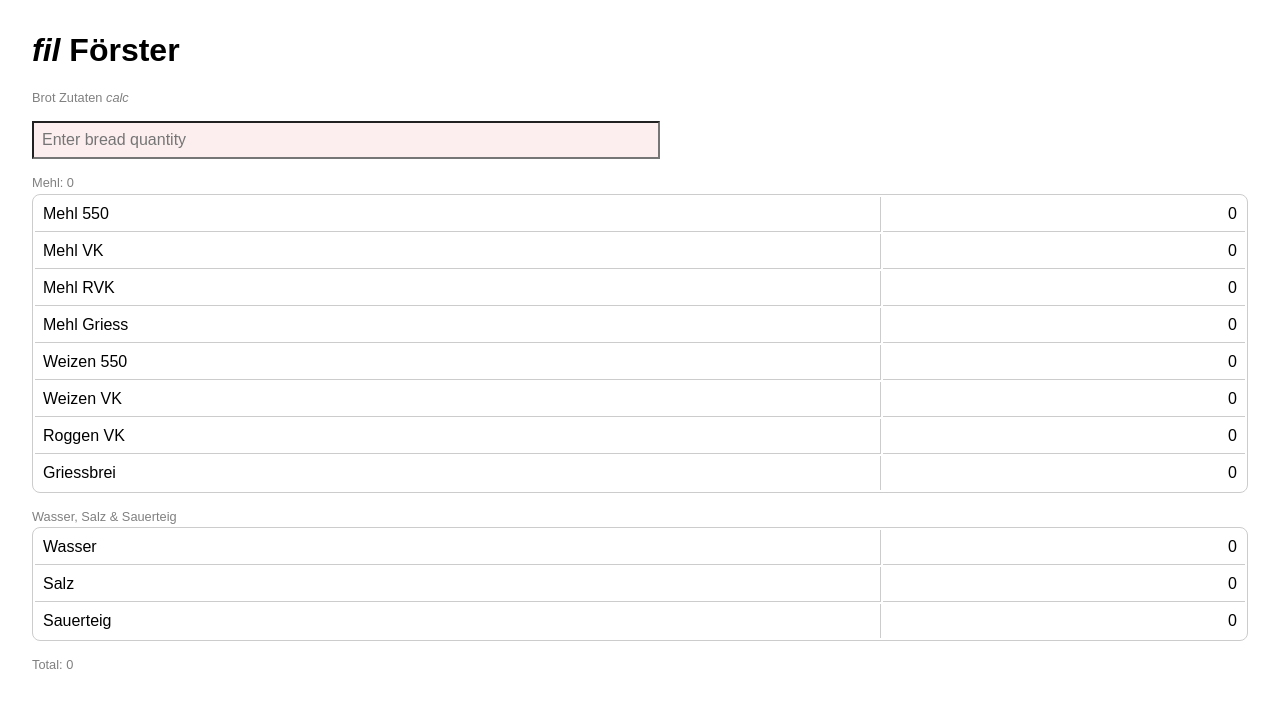
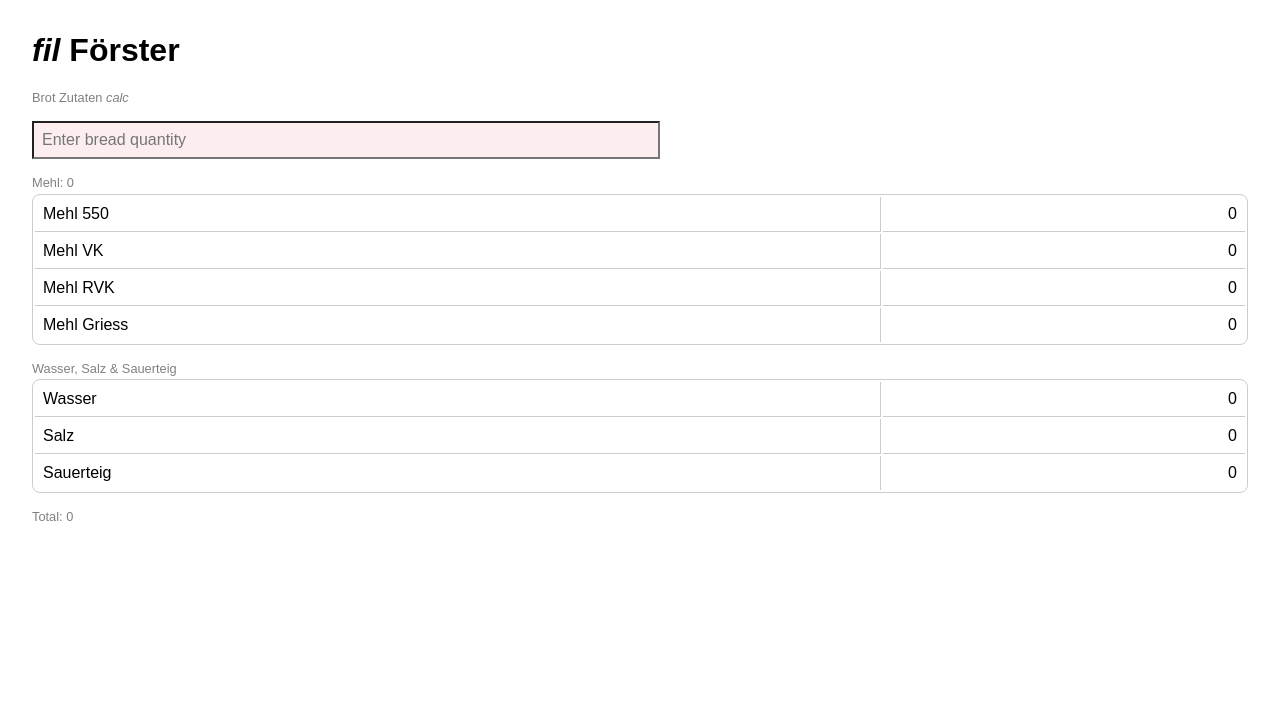
Before and after one commit to werderame/werderame.github.io, a Jekyll site: the page recipes_calc/bread_fil.html, which Jekyll copies as it is, in a window 1280 px wide. Shown: the top 708 px of the page. Built offline with Jekyll 4.4.1, drawn with Linux system fonts in a browser that asks for light colours.

Commit message:
wrong commit earlier

```diff
--- a/recipes_calc/bread_fil.html
+++ b/recipes_calc/bread_fil.html
@@ -40,35 +40,19 @@
     <table class="rounded-table">
         <tr>
             <td>Mehl 550</td>
-            <td id="baseResult">0</td>
+            <td id="w550Result">0</td>
         </tr>
         <tr>
             <td>Mehl VK</td>
-            <td id="vkResult">0</td>
+            <td id="wvkResult">0</td>
         </tr>
         <tr>
             <td>Mehl RVK</td>
-            <td id="rvResult">0</td>
+            <td id="rvkResult">0</td>
         </tr>
         <tr>
             <td>Mehl Griess</td>
             <td id="griessResult">0</td>
-        </tr>
-    <tr>
-        <td>Weizen 550</td>
-        <td id="w550Result">0</td>
-    </tr>
-    <tr>
-        <td>Weizen VK</td>
-        <td id="wvkResult">0</td>
-    </tr>
-    <tr>
-        <td>Roggen VK</td>
-        <td id="rvkResult">0</td>
-        </tr>
-        <tr>
-        <td>Griessbrei</td>
-        <td id="griessResult">0</td>
         </tr>
     </table>
 
```
